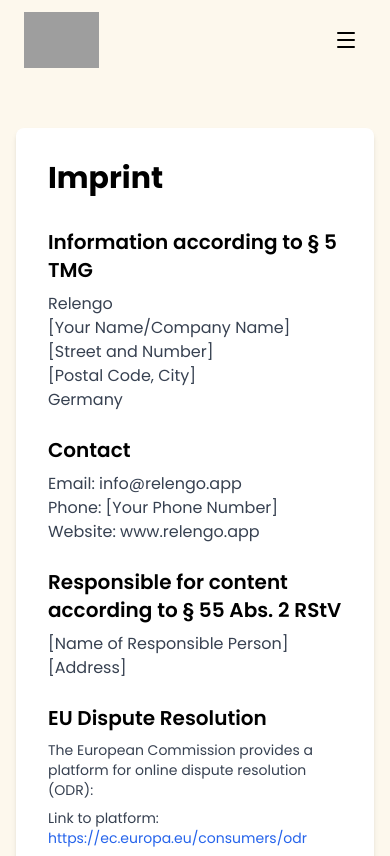
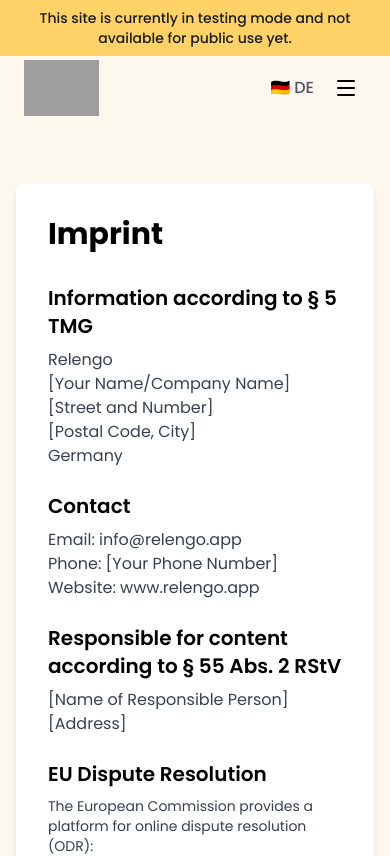
Before and after one commit to relengo/relengo-landing-page, a Next.js app: page /en/impressum in a window 390 px wide. Shown: the top 856 px of the page. Built offline with nearby package versions, Linux system fonts and the light colour scheme; no server answers; grey boxes are pictures that could not be loaded.

Commit message:
dev banner

```diff
--- a/messages/en/common.json
+++ b/messages/en/common.json
@@ -27,9 +27,9 @@
   "HeroSection": {
     "badgeText": "Coming Soon to iOS & Android",
     "mainHeadlinePart1": "Lend what you have.",
-    "mainHeadlinePart2": "Access what you need.",
+    "mainHeadlinePart2": "Access what you need",
     "subheadlinePart1": "Relengo connects you with people nearby to lend and rent outdoor gear, cameras, tools, and more.",
-    "subheadlinePart2": "Generate Value from your idle assets, and access items with lest cost.",
+    "subheadlinePart2": "Generate Value from your idle assets, and access items with less cost.",
     "formPlaceholderName": "Enter your name",
     "formPlaceholderEmail": "Enter your email",
     "formPlaceholderPhone": "Phone number",
--- a/src/app/[locale]/layout.tsx
+++ b/src/app/[locale]/layout.tsx
@@ -15,6 +15,7 @@ const poppins = Poppins({
 
 
 const locales = ['en', 'de']; // Define supported locales here
+
 
 
 // Define the props for your async layout
@@ -35,11 +36,13 @@ export default async function RootLayout({
 }: LocaleLayoutProps) {
   // Await params to get the actual object before destructuring
   const { locale } = await params;
+  const bannerMessage = locale === 'de'
+    ? 'Diese Seite befindet sich im Testmodus und ist noch nicht öffentlich verfügbar.'
+    : 'This site is currently in testing mode and not available for public use yet.';
 
 
   // Validate the locale
   if (!locales.includes(locale as any)) notFound();
-
 
   const messages = await getMessages({ locale });
 
@@ -47,9 +50,15 @@ export default async function RootLayout({
   return (
     <html lang={locale} className={poppins.variable}>
       <body className={`${poppins.className} bg-[#FAF7F2] antialiased`}>
+        <div className="flex flex-col">
+          <div className="sticky top-0 z-50 w-full bg-[#FFC843]/80 text-[#1A1A1A] text-sm font-medium text-center py-2 px-4">
+            {bannerMessage}
+          </div>
+
         <NextIntlClientProvider messages={messages} locale={locale}>
           {children}
         </NextIntlClientProvider>
+        </div>
         <FirebaseAnalytics />  {/* ← add here */}
       </body>
     </html>
--- a/src/components/landing/HeroSection.tsx
+++ b/src/components/landing/HeroSection.tsx
@@ -71,7 +71,7 @@ export default function HeroSection() {
 
 
   return (
-    <section className="min-h-screen flex items-center justify-center px-6 pt-32 pb-8 relative overflow-hidden">
+    <section className="min-h-screen flex items-center justify-center px-6 pt-32 pb-4 relative overflow-hidden">
       {/* Decorative elements */}
       <Toaster position="top-center" richColors />  {/* ← add this line */}
       <div className="absolute top-20 left-10 w-32 h-32 bg-[#FFC843] rounded-full opacity-20 blur-3xl" />
@@ -92,7 +92,7 @@ export default function HeroSection() {
 
 
           {/* Main Headline */}
-          <h1 className="text-5xl md:text-6xl lg:text-7xl font-bold text-[#1A1A1A] tracking-tight leading-[1.1] mb-6">
+          <h1 className="text-3xl md:text-4xl lg:text-4xl font-bold text-[#1A1A1A] tracking-tight leading-[1.1] mb-6">
             {t("mainHeadlinePart1")}
             <br />
             <span className="relative">
@@ -111,7 +111,7 @@ export default function HeroSection() {
 
 
           {/* Subheadline */}
-          <p className="text-lg md:text-xl text-gray-600 max-w-lg mx-auto lg:mx-0 mb-10 leading-relaxed">
+          <p className="text-base md:text-xl text-gray-600 max-w-lg mx-auto lg:mx-0 mb-4 leading-relaxed">
             {t("subheadlinePart1")}
             <span className="text-[#1A1A1A] font-medium"> {t("subheadlinePart2")}</span>
           </p>
--- a/src/components/landing/Navbar.tsx
+++ b/src/components/landing/Navbar.tsx
@@ -54,7 +54,7 @@ export default function Navbar() {
 
   return (
     <nav
-      className={`fixed top-0 left-0 right-0 z-50 transition-all duration-300 ${
+      className={`fixed top-12 left-0 right-0 z-50 transition-all duration-300 ${
         scrolled ? "bg-white/90 backdrop-blur-lg shadow-sm" : "bg-transparent"
       }`}
     >
@@ -103,20 +103,22 @@ export default function Navbar() {
           </button>
         </div>
 
-
-        {/* Mobile Menu Button */}
-        <button
-          className="md:hidden p-2"
-          onClick={() => setMobileOpen(!mobileOpen)}
-        >
-          {mobileOpen ? (
-            <X className="w-6 h-6" />
-          ) : (
-            <Menu className="w-6 h-6" />
-          )}
-        </button>
+      {/* Mobile — Language + Menu */}
+        <div className="md:hidden flex items-center gap-3">
+          <button
+            onClick={() => switchLanguage(otherLocale)}
+            className="text-base font-medium text-gray-600 hover:text-[#1A1A1A] transition-colors"
+          >
+            {currentLocale === 'de' ? '🇬🇧 EN' : '🇩🇪 DE'}
+          </button>
+          <button
+            className="p-2"
+            onClick={() => setMobileOpen(!mobileOpen)}
+          >
+            {mobileOpen ? <X className="w-6 h-6" /> : <Menu className="w-6 h-6" />}
+          </button>
+        </div>
       </div>
-
 
       {/* Mobile Menu */}
       {mobileOpen && (
@@ -144,12 +146,6 @@ export default function Navbar() {
               {t('about')}
             </a>
             <button
-              onClick={handleLanguageSwitch}
-              className="text-lg text-gray-600 hover:text-[#1A1A1A] py-2 text-left"
-            >
-              {currentLocale === 'de' ? '🇬🇧 English' : '🇩🇪 Deutsch'}
-            </button>
-            <button
               onClick={scrollToWaitlist}
               className="bg-[#F68B28] hover:bg-[#e07a1f] text-white rounded-full py-3 font-medium transition-colors"
             >
```
